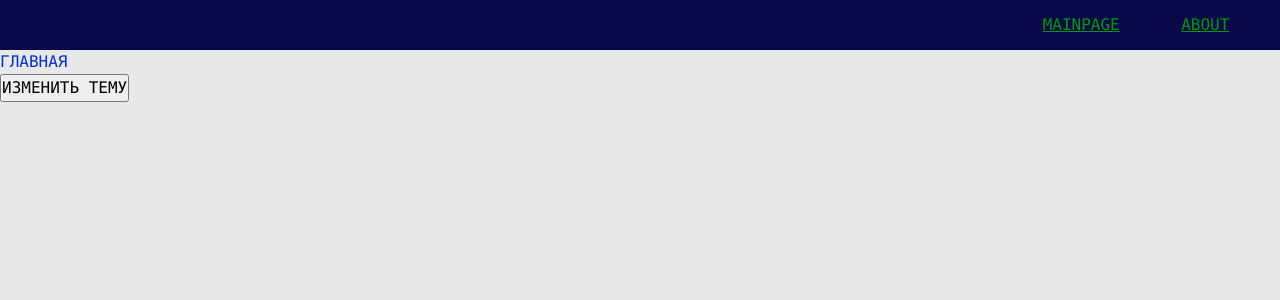
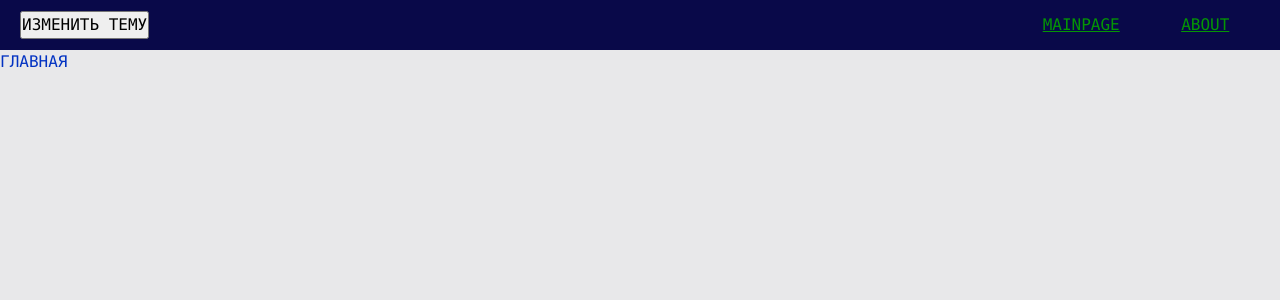
Before and after one commit to imikongi/advanced-frontend, a React app: page / in a window 1280 px wide. Shown: the top 300 px of the page. Built offline with nearby package versions, Linux system fonts and the light colour scheme.

Commit message:
created Navbar and themeswitcher

```diff
--- a/src/app/App.tsx
+++ b/src/app/App.tsx
@@ -7,13 +7,12 @@ import {Navbar} from "widgets/Navbar";
 
 
 const App = () => {
-    const {theme, changeTheme} = useTheme()
+    const {theme} = useTheme()
 
     return (
         <div className={classNames('app', {}, [theme])}>
             <Navbar/>
             <AppRouter/>
-            <button onClick={changeTheme}>ИЗМЕНИТЬ ТЕМУ</button>
         </div>
     );
 };
--- a/src/widgets/Navbar/ui/Navbar.tsx
+++ b/src/widgets/Navbar/ui/Navbar.tsx
@@ -2,6 +2,7 @@ import React from 'react';
 import {classNames} from "shared/lib/classNames/classNames";
 import cls from './Navbar.module.scss'
 import {AppLink, AppLinkTheme} from "shared/ui/AppLink/AppLink";
+import {ThemeSwitcher} from "widgets/ThemeSwitcher";
 
 interface NavbarProps {
     className?: string
@@ -10,7 +11,9 @@ interface NavbarProps {
 export const Navbar = ({className}: NavbarProps) => {
     return (
         <div className={classNames(cls.Navbar, {}, [className])}>
-            <div></div>
+            <div>
+                <ThemeSwitcher/>
+            </div>
             <div className={cls.links}>
                 <AppLink theme={AppLinkTheme.SECONDARY} to={'/'} className={cls.mainLink}>MAINPAGE</AppLink>
                 <AppLink theme={AppLinkTheme.SECONDARY} to={'/about'}>ABOUT</AppLink>
--- /dev/null
+++ b/src/widgets/ThemeSwitcher/index.ts
@@ -0,0 +1 @@
+export {ThemeSwitcher} from "widgets/ThemeSwitcher/ui/ThemeSwitcher";
--- /dev/null
+++ b/src/widgets/ThemeSwitcher/ui/ThemeSwitcher.tsx
@@ -0,0 +1,19 @@
+import {classNames} from "shared/lib/classNames/classNames";
+import cls from './ThemeSwitcher.module.scss'
+import React from "react";
+import {useTheme} from "app/providers/ThemeProvider";
+
+interface ThemeSwitcherProps {
+    className?: string
+}
+
+export const ThemeSwitcher = ({className}: ThemeSwitcherProps) => {
+    const {changeTheme} = useTheme()
+
+    return (
+        <button className={classNames(cls.ThemeSwitcher, {}, [className])}
+            onClick={changeTheme}>
+            ИЗМЕНИТЬ ТЕМУ
+        </button>
+    );
+};
```
Also changed, not shown: src/widgets/ThemeSwitcher/ui/ThemeSwitcher.module.scss (added).
